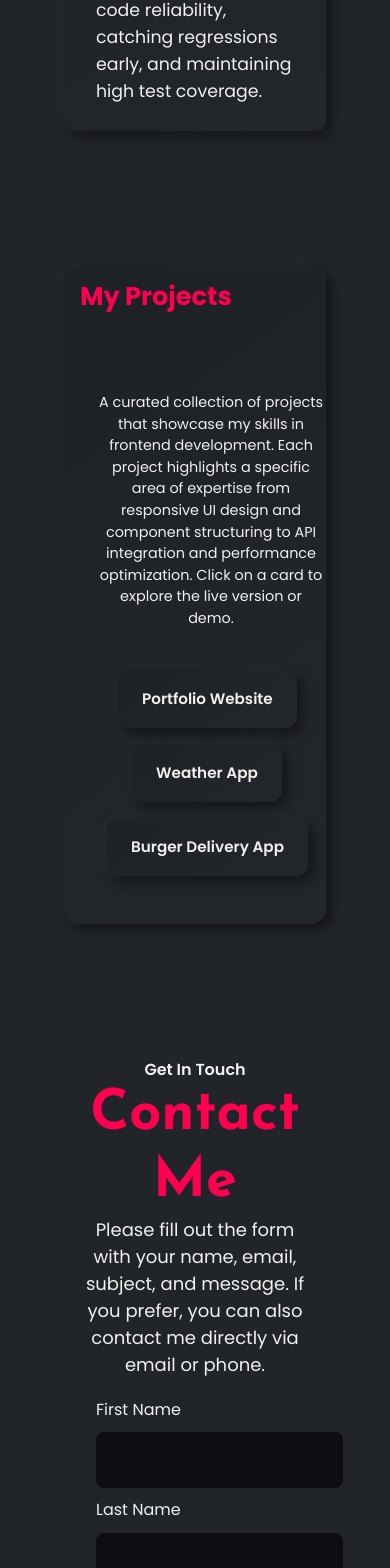
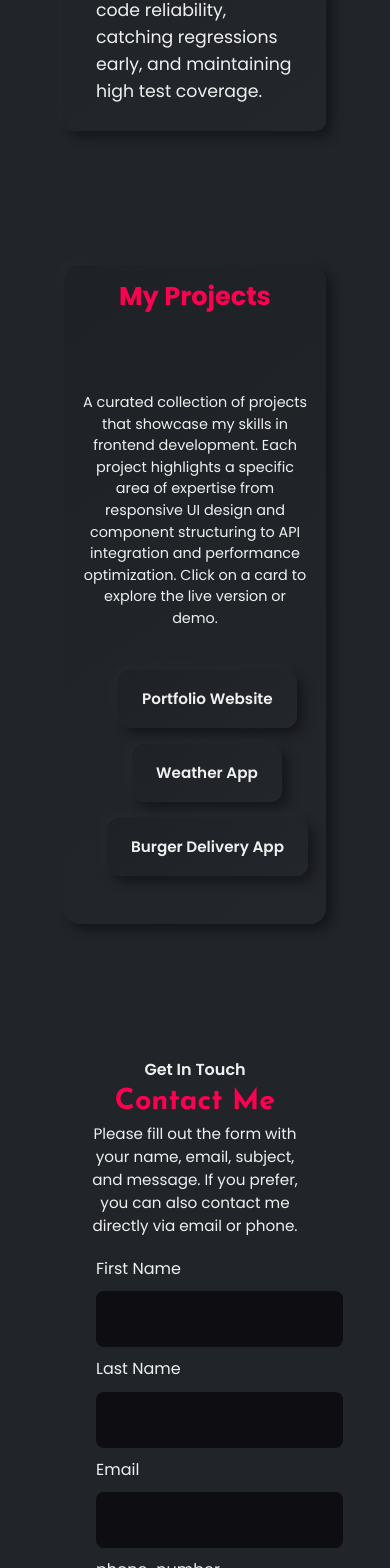
Before and after one commit to RahulKrishna6061/my-portfolio, a React (Create React App) app: page / in a window 390 px wide. Shown: the part 6860-8428 px from the top of the page. Built offline with nearby package versions, Linux system fonts and the light colour scheme; a web font is replaced by a local one.

Commit message:
some alignment fixes

```diff
--- a/src/App.css
+++ b/src/App.css
@@ -443,7 +443,8 @@ h3 {
   line-height: 1.2;
   align-self: left;
 }
-.project--section--description {
+.project--section--description,
+.contact--description {
   flex: 1;
   width: 50%;
   font-size: 24px;
@@ -689,7 +690,8 @@ select::-ms-expand {
     font-size: 2.8rem;
   }
 
-  .project--section--description {
+  .project--section--description,
+  .contact--description {
     font-size: 1.2rem;
   }
 
@@ -814,7 +816,7 @@ select::-ms-expand {
   .hero--section--title,
   .about-section--title,
   .skills--section--title,
-  .sections--heading {
+  .contact--title {
     font-size: 35px;
     line-height: 40px;
   }
@@ -829,7 +831,8 @@ select::-ms-expand {
   .skills--section--card--content {
     align-items: center;
   }
-  .project--section--description {
+  .project--section--description,
+  .contact--description {
     width: 100%;
   }
   .contact--form--container {
@@ -858,7 +861,8 @@ select::-ms-expand {
 
   .hero--section--title,
   .about-section--title,
-  .skills--section--title {
+  .skills--section--title,
+  .contact--title {
     font-size: 2.5rem;
   }
 
@@ -868,6 +872,15 @@ select::-ms-expand {
 
   .project--title--wrapper {
     align-items: center;
+  }
+
+  .project--container--card {
+    padding: 4rem;
+  }
+
+  .project--section--title {
+    display: flex;
+    justify-content: center;
   }
   .project--section--container {
     flex-direction: column;
@@ -884,7 +897,8 @@ select::-ms-expand {
     gap: 1.5rem;
   }
 
-  .project--section--description {
+  .project--section--description,
+  .contact--description {
     max-width: 100%;
     font-size: 1.1rem;
   }
@@ -893,7 +907,8 @@ select::-ms-expand {
 @media only screen and (max-width: 1024px) {
   .hero--section--title,
   .about-section--title,
-  .skills--section--title {
+  .skills--section--title,
+  .contact--title {
     font-size: 2rem;
   }
 
@@ -904,6 +919,11 @@ select::-ms-expand {
   .about--section-description {
     font-size: 17.333px;
   }
+
+  .project--container--card {
+    padding: 3rem;
+  }
+
   .project--cards--wrapper {
     flex-direction: row;
     align-items: center;
@@ -930,9 +950,14 @@ select::-ms-expand {
     font-size: 1.8rem;
   }
 
-  .project--section--description {
+  .project--section--description,
+  .contact--description {
     font-size: 1rem;
-    padding: 0 1rem;
+    padding: 0;
+  }
+
+  .project--container--card {
+    padding: 2rem;
   }
 
   .project--card {
@@ -946,7 +971,8 @@ select::-ms-expand {
 @media only screen and (max-width: 720px) {
   .hero--section--title,
   .about-section--title,
-  .skills--section--title {
+  .skills--section--title,
+  .contact--title {
     font-size: 1.8rem;
   }
 
@@ -957,7 +983,8 @@ select::-ms-expand {
     font-size: 1.6rem;
   }
 
-  .project--section--description {
+  .project--section--description,
+  .contact--description {
     font-size: 0.95rem;
   }
 
@@ -1007,7 +1034,7 @@ select::-ms-expand {
     padding: 0.75rem;
   }
   .project--container--card {
-    padding: 1rem !important ;
+    padding: 1rem;
   }
   .project--section--description {
     font-size: 0.9rem;
@@ -1119,8 +1146,6 @@ select::-ms-expand {
   }
 }
 
-
-
 .fade-in-section {
   opacity: 0;
   transform: translateY(20px);
--- a/src/Pages/Home/ContactMe.jsx
+++ b/src/Pages/Home/ContactMe.jsx
@@ -4,7 +4,7 @@ export default function ContactMe() {
       <div>
         <p className="sub--title">Get In Touch</p>
         <h1 className="contact--title">Contact Me</h1>
-        <p className="text-lg">
+        <p className="contact--description">
         Please fill out the form with your name, email, subject, and message. If you prefer, you can also contact me directly via email or phone.        </p>
       </div>
       <form className="contact--form--container">
--- a/src/Pages/Home/MyProjects.jsx
+++ b/src/Pages/Home/MyProjects.jsx
@@ -2,8 +2,6 @@ import { projects } from "../../data/data";
 import FadeIn from "./FadeIn";
 
 export default function MyProjects() {
-
-
   return (
     <section className="project--section" id="myProjects">
       <div className="project--container--card">
@@ -14,13 +12,13 @@ export default function MyProjects() {
         </FadeIn>
 
         <div className="project--section--container">
-          <FadeIn delay={0.2}>
-            <p className="project--section--description">
-              A curated collection of projects that showcase my skills in frontend
-              development. Each project highlights a specific area of
-              expertise from responsive UI design and component structuring to API
-              integration and performance optimization. Click on a card to explore
-              the live version or demo.
+          <FadeIn delay={0.2} className="project--section--description">
+            <p>
+              A curated collection of projects that showcase my skills in
+              frontend development. Each project highlights a specific area of
+              expertise from responsive UI design and component structuring to
+              API integration and performance optimization. Click on a card to
+              explore the live version or demo.
             </p>
           </FadeIn>
 
```
